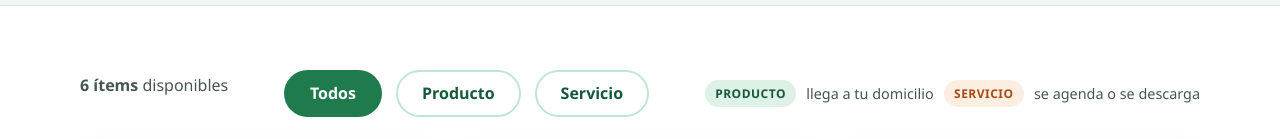
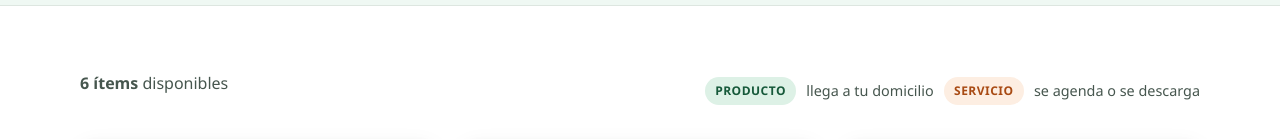
Before and after one commit to mwvv/nutrivida-react, a React (Vite) app: page /productos in a window 1280 px wide. Shown: the part 347-486 px from the top of the page. Built offline with nearby package versions, Linux system fonts and the light colour scheme; grey boxes are pictures that could not be loaded.

Commit message:
fix: usar insignias de la leyenda como filtro del catálogo para mantener el diseño original

```diff
--- a/src/components/molecules/FiltroTipos.jsx
+++ b/src/components/molecules/FiltroTipos.jsx
@@ -1,15 +1,21 @@
-import Boton from '../atoms/Boton'
+import { Fragment } from 'react'
+import Insignia from '../atoms/Insignia'
 
 function FiltroTipos({ opciones, seleccionado, onCambiar }) {
     return (
-        <div className="grupo-botones">
+        <div className="leyenda-tipos">
             {opciones.map((opcion) => (
-                <Boton
-                    key={opcion}
-                    texto={opcion}
-                    variante={opcion === seleccionado ? 'primario' : 'secundario'}
-                    onClick={() => onCambiar(opcion)}
-                />
+                <Fragment key={opcion.tipo}>
+                    <button
+                        type="button"
+                        className="filtro-insignia"
+                        aria-pressed={opcion.tipo === seleccionado}
+                        onClick={() => onCambiar(opcion.tipo)}
+                    >
+                        <Insignia tipo={opcion.tipo} />
+                    </button>
+                    <span>{opcion.descripcion}</span>
+                </Fragment>
             ))}
         </div>
     )
--- a/src/components/organisms/BarraCatalogo.jsx
+++ b/src/components/organisms/BarraCatalogo.jsx
@@ -5,12 +5,6 @@ function BarraCatalogo({ total, opciones, seleccionado, onCambiar }) {
         <div className="barra-catalogo">
             <p className="texto-secundario"><strong>{total} ítems</strong> disponibles</p>
             <FiltroTipos opciones={opciones} seleccionado={seleccionado} onCambiar={onCambiar} />
-            <div className="leyenda-tipos">
-                <span className="insignia insignia--producto">Producto</span>
-                <span>llega a tu domicilio</span>
-                <span className="insignia insignia--servicio">Servicio</span>
-                <span>se agenda o se descarga</span>
-            </div>
         </div>
     )
 }
--- a/src/pages/Productos.jsx
+++ b/src/pages/Productos.jsx
@@ -4,11 +4,16 @@ import BarraCatalogo from '../components/organisms/BarraCatalogo'
 import GaleriaProductos from '../components/organisms/GaleriaProductos'
 import LlamadoAccion from '../components/organisms/LlamadoAccion'
 
-const opcionesFiltro = ['Todos', 'Producto', 'Servicio']
+const opcionesFiltro = [
+    { tipo: 'Producto', descripcion: 'llega a tu domicilio' },
+    { tipo: 'Servicio', descripcion: 'se agenda o se descarga' },
+]
 
 function Productos({ productos }) {
     const [filtro, setFiltro] = useState('Todos')
     const filtrados = filtro === 'Todos' ? productos : productos.filter((producto) => producto.tipo === filtro)
+
+    const cambiarFiltro = (tipo) => setFiltro((actual) => (actual === tipo ? 'Todos' : tipo))
 
     return (
         <main id="contenido">
@@ -24,7 +29,7 @@ function Productos({ productos }) {
                         total={filtrados.length}
                         opciones={opcionesFiltro}
                         seleccionado={filtro}
-                        onCambiar={setFiltro}
+                        onCambiar={cambiarFiltro}
                     />
                     <GaleriaProductos productos={filtrados} />
                 </div>
--- a/src/styles/estilos.css
+++ b/src/styles/estilos.css
@@ -1095,3 +1095,19 @@ textarea:focus-visible {
   background-color: rgba(255, 255, 255, 0.85);
   background-image: linear-gradient(45deg, transparent 45%, var(--verde-800) 45%, var(--verde-800) 58%, transparent 58%);
 }
+
+
+/* --- Filtro por insignias del catalogo --- */
+.filtro-insignia {
+  padding: 0;
+  border: 0;
+  background: none;
+  font: inherit;
+  line-height: inherit;
+  border-radius: 999px;
+  cursor: pointer;
+}
+
+.filtro-insignia[aria-pressed="true"] .insignia {
+  box-shadow: 0 0 0 2px currentColor;
+}
```
